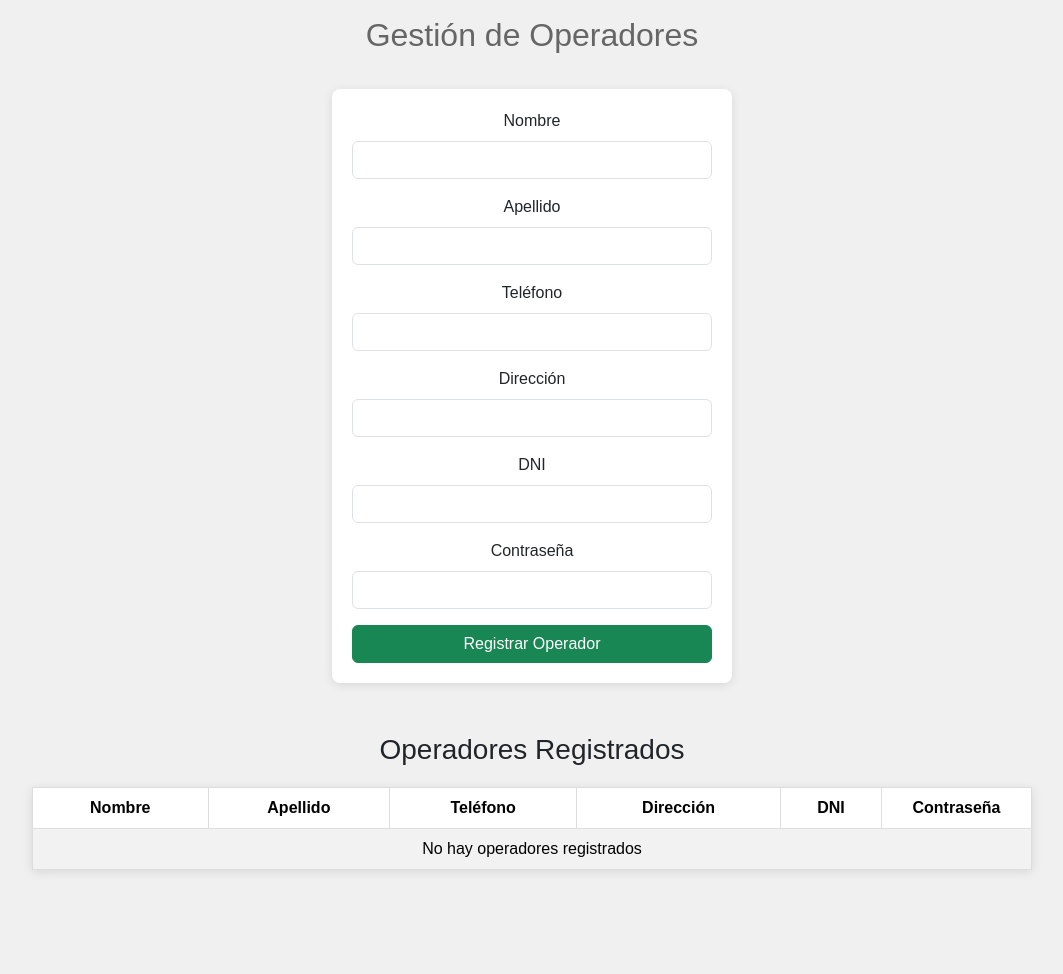
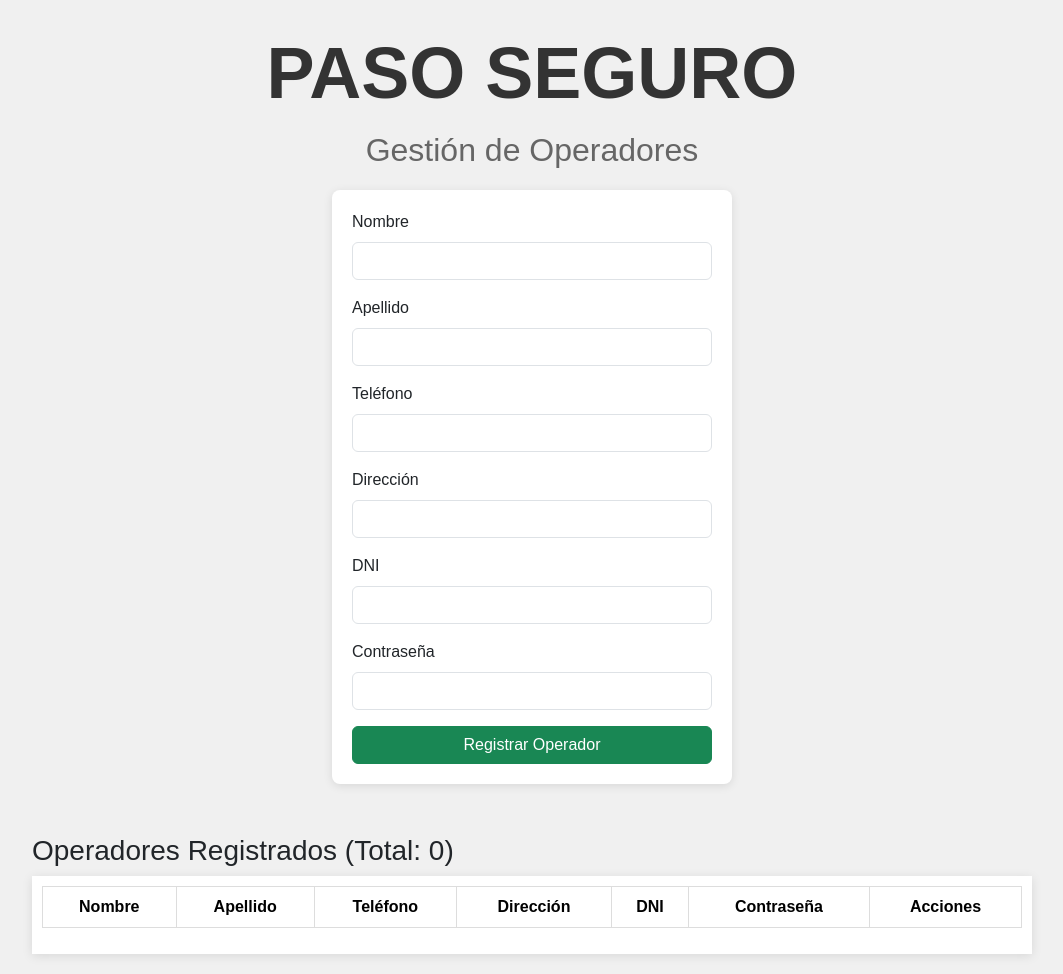
Before and after one commit to SantiagoSalvay/Proyecto_Peaje, a Django app: page /cargar-operador/ in a window 1280 px wide. Shown: the whole page, without its empty margins (108-1171 px from the left). Before the commit the page ends 872 px from the top, so only its background shows below. Run offline with Django 5.2, Linux system fonts and the light colour scheme; data that the repository does not hold is empty.

Commit message:
Actualizacion 25/10

```diff
--- a/Peaje_App/views.py
+++ b/Peaje_App/views.py
@@ -4,6 +4,8 @@ from .handlers.index_handler import IndexHandler
 from .handlers.operador_handler import OperadorHandler
 from .handlers.factura_handler import FacturaHandler
 from .handlers.cobro_handler import CobroHandler
+from .handlers.casilla_handler import CasillaHandler
+from .models import Operador
 
 class IndexView(View):
     def get(self, request):
@@ -14,17 +16,19 @@ class IndexView(View):
 
 class CargarOperadorView(View):
     def get(self, request):
-        return render(request, 'registro_trabajador.html')
+        operadores = Operador.objects.all()
+        return render(request, 'registro_trabajador.html', {'operadores': operadores})
 
     def post(self, request):
         return OperadorHandler.registrar_operador(request)
+
 
 class CasillaView(View):
     def get(self, request):
         return render(request, 'casilla.html')
 
     def post(self, request):
-        return OperadorHandler.procesar_casilla(request)
+        return CasillaHandler.procesar_casilla(request)
 
 class ComienzaTurnoView(View):
     def get(self, request):
--- a/static/css/carga_operador.css
+++ b/static/css/carga_operador.css
@@ -3,16 +3,17 @@ body {
     background-color: #f0f0f0;
     margin: 0;
     padding: 0;
-    display: flex;
-    justify-content: center;
-    align-items: center;
-    height: 100vh;
 }
 
 .container {
-    text-align: center;
     width: 80%;
     margin: 20px auto;
+}
+
+
+header {
+    text-align: center;
+    margin-top: 30px;
 }
 
 .main-title {
@@ -25,11 +26,15 @@ body {
 .main-subtitle {
     font-size: 2rem;
     color: #666;
-    margin-bottom: 30px;
+}
+
+
+#form-section {
+    margin-bottom: 50px;
 }
 
 .form-container {
-    margin: 0 auto 50px;
+    margin: 0 auto;
     width: 400px;
     padding: 20px;
     background-color: #fff;
@@ -37,16 +42,22 @@ body {
     box-shadow: 0 2px 10px rgba(0, 0, 0, 0.1);
 }
 
-button {
-    font-size: 1.1rem;
+
+#table-section {
+    margin-top: 30px;
 }
 
+.table-container {
+    overflow-y: auto;
+    max-height: 400px;
+    background-color: #fff;
+    padding: 10px;
+    box-shadow: 0 2px 10px rgba(0, 0, 0, 0.1);
+}
 
 table {
     width: 100%;
-    margin-top: 20px;
     border-collapse: collapse;
-    box-shadow: 0 2px 10px rgba(0, 0, 0, 0.1);
 }
 
 th, td {
@@ -62,11 +73,33 @@ th {
 
 td {
     background-color: #fff;
+    white-space: nowrap;
 }
 
 
-td:nth-child(6), th:nth-child(6) {
-    width: 150px;
+.btn-sm {
+    padding: 5px 10px;
+    font-size: 0.875rem;
+    margin-right: 5px;
+}
+
+.btn-danger {
+    background-color: #dc3545;
+    border: none;
+}
+
+.btn-primary {
+    background-color: #007bff;
+    border: none;
+}
+
+.btn i {
+    margin-right: 0;
+    font-size: 0.875rem;
+}
+
+td {
+    vertical-align: middle;
 }
 
 
--- a/templates/registro_trabajador.html
+++ b/templates/registro_trabajador.html
@@ -5,15 +5,20 @@
     <meta charset="UTF-8">
     <meta name="viewport" content="width=device-width, initial-scale=1.0">
     <title>Registro de Operador - Paso Seguro</title>
+    <link rel="stylesheet" href="https://cdnjs.cloudflare.com/ajax/libs/font-awesome/5.15.4/css/all.min.css">
     <link href="https://cdn.jsdelivr.net/npm/bootstrap@5.3.0-alpha1/dist/css/bootstrap.min.css" rel="stylesheet">
     <link rel="stylesheet" href="{% static 'css/carga_operador.css' %}">
     <link rel="icon" href="{% static 'img/logo.png' %}" type="image/x-icon">
 </head>
 <body>
     <div class="container">
+        <header>
             <h2 class="main-title">PASO SEGURO</h2>
             <p class="main-subtitle">Gestión de Operadores</p>
+        </header>
 
+
+        <section id="form-section">
             <div class="form-container">
                 <form method="POST" action="{% url 'cargar_operador' %}">
                     {% csrf_token %}
@@ -44,10 +49,11 @@
                     <button type="submit" class="btn btn-success w-100">Registrar Operador</button>
                 </form>
             </div>
+        </section>
 
-
-        <div class="mt-5">
-            <h3>Operadores Registrados</h3>
+        <section id="table-section" class="mt-5">
+            <h3>Operadores Registrados (Total: {{ operadores|length }})</h3>
+            <div class="table-container">
                 <table class="table table-striped">
                     <thead>
                         <tr>
@@ -57,6 +63,7 @@
                             <th>Dirección</th>
                             <th>DNI</th>
                             <th>Contraseña</th>
+                            <th>Acciones</th>
                         </tr>
                     </thead>
                     <tbody>
@@ -68,15 +75,22 @@
                                 <td>{{ operador.direccion }}</td>
                                 <td>{{ operador.dni }}</td>
                                 <td>{{ operador.contraseña }}</td>
+                                <td>
+                                    <button class="btn btn-sm btn-danger" title="Eliminar">
+                                        <i class="fas fa-trash-alt"></i>
+                                    </button>
+                                    <button class="btn btn-sm btn-primary" title="Cargar">
+                                        <i class="fas fa-upload"></i>
+                                    </button>
+                                </td>
                             </tr>
                         {% empty %}
-                        <tr>
-                            <td colspan="6">No hay operadores registrados</td>
-                        </tr>
                         {% endfor %}
                     </tbody>
+
                 </table>
             </div>
+        </section>
     </div>
 </body>
 </html>
```
Also changed, not shown: Peaje_App/handlers/casilla_handler.py (added, +23 -0 lines), Peaje_App/handlers/operador_handler.py (+13 -36 lines). Lines whose indentation alone changed are shown as unchanged.
